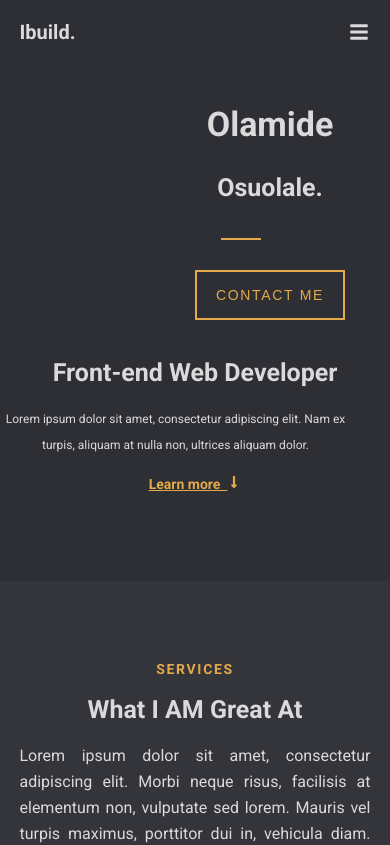
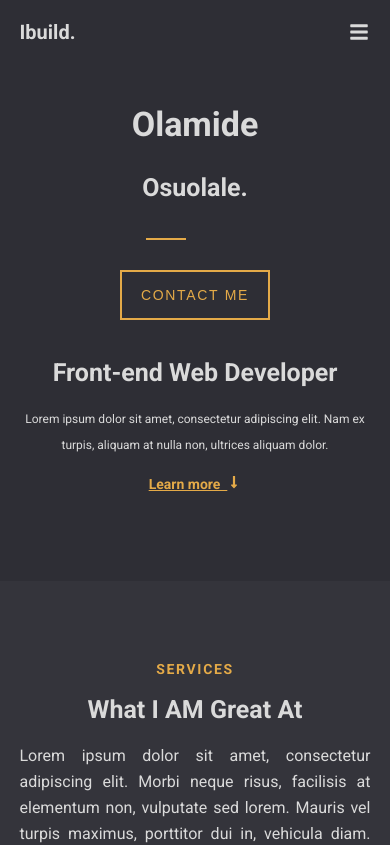
Before and after one commit to oluwajueda/portfolio-for-me, a React (Create React App) app: page / in a window 390 px wide. Shown: the top 845 px of the page. Built offline with nearby package versions, Linux system fonts and the light colour scheme.

Commit message:
changes were made

```diff
--- a/src/index.css
+++ b/src/index.css
@@ -33,9 +33,7 @@ ul{
   list-style: none;
   display: flex;
 }
-.intro-name {
-  margin-left: 150px;
-}
+
 
 .logo-link{
   display: flex;
@@ -127,6 +125,10 @@ a:hover::before{
   padding-bottom: 85px;
   padding-top: 25px;
 
+}
+
+.intro-name{
+  margin-left: 150px;
 }
 
 .introduction h1 {
@@ -443,6 +445,8 @@ text-decoration: none;
 
 
 }
+
+
 .logo {
   font-size: 20px;
 }
@@ -454,6 +458,11 @@ text-decoration: none;
   display: block;
 }
 
+.intro-name{
+  text-align: center;
+  margin-left: auto;
+  margin-right: auto;
+}
 
     .intro-name h1{
         font-size: 25px;
@@ -566,6 +575,8 @@ ul{
       font-size: 12px;
       width: 90vw;
       text-align: center;
+      margin-left: auto;
+      margin-right: auto;
     }
     .box-container{
       display: grid;
```
